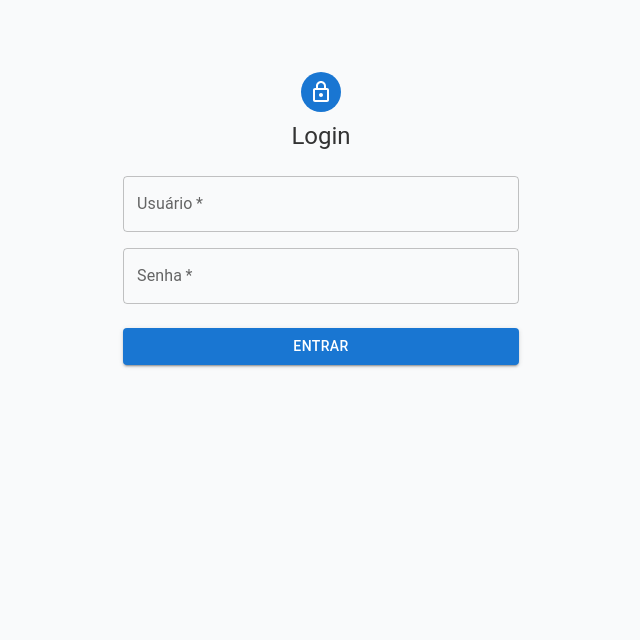
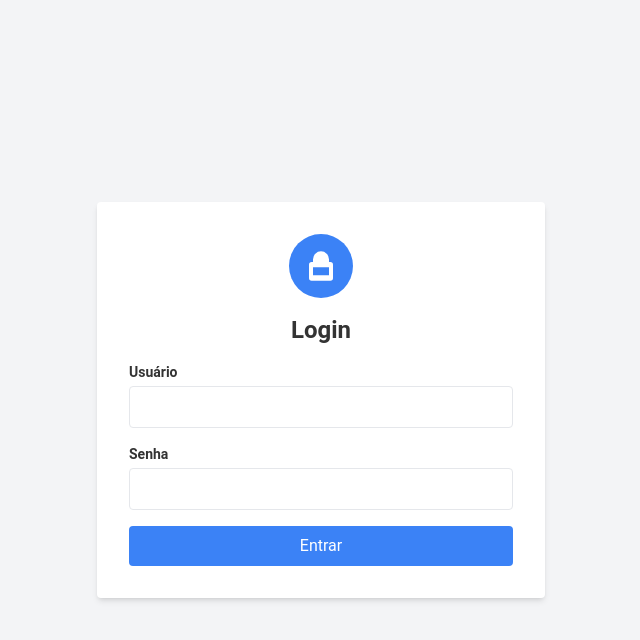
Before and after one commit to pedroferreiiraa/ActionsManager.FrontEnd, a React (Vite) app: page /login in a window 1280 px wide. Shown: the top 640 px of the page, without its empty margins (319-959 px from the left). Built offline with nearby package versions, Linux system fonts and the light colour scheme.

Commit message:
Finalizada feature de listagem de projetos

```diff
--- a/src/App.tsx
+++ b/src/App.tsx
@@ -5,7 +5,7 @@ import Navbar from './components/NavBar';
 import LoginPage from './pages/LoginPage';
 import HomePage from './pages/HomePage';
 import AddProject from './pages/AddProjectPage';
-
+import ListProjects from './pages/ListProjectsPage'
 
 // Layout para rotas que terão a Navbar
 const Layout: React.FC<{ children: ReactNode }> = ({ children }) => (
@@ -38,6 +38,14 @@ const App: React.FC = () => {
             </Layout>
           }
         />
+        <Route
+          path="/listar-projetos" // Adicione esta rota
+          element={
+            <Layout>
+              <ListProjects />
+            </Layout>
+          }
+        />
 
         {/* Corrigindo a rota de detalhes do projeto */}
 
--- a/src/components/NavBar.tsx
+++ b/src/components/NavBar.tsx
@@ -1,17 +1,18 @@
 import React from 'react';
 import 'tailwindcss/tailwind.css';
+import { useNavigate } from 'react-router-dom';
 
 type NavbarProps = object;
 
 const Navbar: React.FC<NavbarProps> = () => {
+  const navigate = useNavigate();
 
   return (
     <div>
 
       <nav className="bg-gray-800 text-white p-4 flex items-center">
         <div className="flex items-center container">
-
-          <span className="text-lg font-semibold">Sistema de gestão de ações</span>
+          <span onClick={() => navigate('/home')} className="text-lg font-semibold">Sistema de gestão de ações</span>
         </div>
       </nav>
 
--- a/src/pages/HomePage.tsx
+++ b/src/pages/HomePage.tsx
@@ -1,4 +1,3 @@
-/* eslint-disable @typescript-eslint/no-unused-vars */
 import React, { useEffect, useState } from 'react';
 import 'tailwindcss/tailwind.css';
 import { useNavigate } from 'react-router-dom';
@@ -30,6 +29,7 @@ const decodeJWT = (token: string) => {
     }).join(''));
 
     return JSON.parse(jsonPayload);
+    // eslint-disable-next-line @typescript-eslint/no-unused-vars
   } catch (e) {
     console.error('Invalid token');
     return null;
@@ -41,6 +41,7 @@ const Home = () => {
   const [projects, setProjects] = useState<Project[]>([]);
   const [users, setUsers] = useState<User[]>([]);
   const [actions, setActions] = useState<Action[]>([]);
+  // eslint-disable-next-line @typescript-eslint/no-unused-vars
   const [userId, setUserId] = useState<string | null>(null);
 
   useEffect(() => {
@@ -50,7 +51,7 @@ const Home = () => {
       setUserId(decoded?.['http://schemas.xmlsoap.org/ws/2005/05/identity/claims/nameidentifier'] || null);
     }
 
-    fetch('http://localhost:5168/api/projects', {
+    fetch('http://localhost:5168/api/projects?pageNumber=1&pageSize=5', {
       method: 'GET',
       headers: {
         'Content-Type': 'application/json',
@@ -64,7 +65,7 @@ const Home = () => {
         return response.json();
       })
       .then((data) => {
-        if (data?.isSuccess && Array.isArray(data.data)) {
+        if (data?.data && Array.isArray(data.data)) {
           setProjects(data.data);
         } else {
           console.error('Unexpected data format:', data);
@@ -112,7 +113,7 @@ const Home = () => {
         return response.json();
       })
       .then((data) => {
-        if (data?.isSuccess && Array.isArray(data.data)) {
+        if (data?.data && Array.isArray(data.data)) {
           setActions(data.data);
         } else {
           console.error('Unexpected data format:', data);
@@ -133,36 +134,6 @@ const Home = () => {
     return project ? project.title : 'Projeto Desconhecido';
   };
 
-  const addProject = () => {
-    if (!userId) return;
-
-    const projectData = {
-      title: 'Novo Projeto',
-      userId,
-    };
-
-    fetch('http://localhost:5168/api/projects', {
-      method: 'POST',
-      headers: {
-        'Content-Type': 'application/json',
-        Authorization: `Bearer ${localStorage.getItem('jwt')}`,
-      },
-      body: JSON.stringify(projectData),
-    })
-      .then((response) => {
-        if (!response.ok) {
-          throw new Error(`HTTP error! status: ${response.status}`);
-        }
-        return response.json();
-      })
-      .then((data) => {
-        console.log('Project added:', data);
-        setProjects((prevProjects) => [...prevProjects, data]);
-      })
-      .catch((error) => {
-        console.error('Error adding project:', error);
-      });
-  };
 
   return (
     <div className="p-4 md:p-6">
--- /dev/null
+++ b/src/pages/ListProjectsPage.tsx
@@ -0,0 +1,155 @@
+import React, { useEffect, useState } from 'react';
+import { useNavigate } from 'react-router-dom';
+import 'tailwindcss/tailwind.css';
+import { FaSearch } from 'react-icons/fa';
+
+interface Project {
+    id: string;
+    title: string;
+    projectNumber: number;
+    status: number;
+    originDate: string;
+}
+
+const ListProjects: React.FC = () => {
+    const [projects, setProjects] = useState<Project[]>([]);
+    const [loading, setLoading] = useState<boolean>(true);
+    const [error, setError] = useState<string>('');
+    const [searchTerm, setSearchTerm] = useState<string>('');
+    const [pageNumber, setPageNumber] = useState<number>(1);
+    const [totalPages, setTotalPages] = useState<number>(1);
+    const navigate = useNavigate();
+
+    useEffect(() => {
+        const fetchProjects = async () => {
+            try {
+                setLoading(true);
+                const response = await fetch(`http://localhost:5168/api/projects?search=${searchTerm}&pageNumber=${pageNumber}&pageSize=10`, {
+                    method: 'GET',
+                    headers: {
+                        'Content-Type': 'application/json',
+                        Authorization: `Bearer ${localStorage.getItem('token')}`,
+                    },
+                });
+
+                if (!response.ok) {
+                    throw new Error('Erro ao buscar os projetos.');
+                }
+
+                const data = await response.json();
+                setProjects(data.data || []);
+                setTotalPages(data.totalPages || 1);
+            } catch (error: any) {
+                setError(error.message);
+            } finally {
+                setLoading(false);
+            }
+        };
+
+        fetchProjects();
+    }, [searchTerm, pageNumber]);
+
+    const handleSearch = (e: React.FormEvent) => {
+        e.preventDefault();
+        setPageNumber(1);
+    };
+
+    const handlePreviousPage = () => {
+        if (pageNumber > 1) {
+            setPageNumber(pageNumber - 1);
+        }
+    };
+
+    const handleNextPage = () => {
+        if (pageNumber < totalPages) {
+            setPageNumber(pageNumber + 1);
+        }
+    };
+
+    return (
+        <div className="p-6 max-w-4xl mx-auto">
+            <div className="flex justify-start mb-4">
+                <button
+                    onClick={() => navigate("/adicionar-projeto")}
+                    className="bg-blue-500 text-white px-4 py-2 rounded hover:bg-blue-600 focus:outline-none"
+                >
+                    Adicionar Projeto
+                </button>
+            </div>
+            <form onSubmit={handleSearch} className="flex items-center mb-6">
+                <input
+                    type="text"
+                    value={searchTerm}
+                    onChange={(e) => setSearchTerm(e.target.value)}
+                    className="w-full p-2 border rounded focus:outline-none focus:ring-2 focus:ring-blue-500"
+                    placeholder="Buscar projetos..."
+                />
+                <button
+                    type="submit"
+                    className="ml-2 p-2 bg-blue-500 text-white rounded hover:bg-blue-600 focus:outline-none"
+                >
+                    <FaSearch />
+                </button>
+            </form>
+
+            {loading ? (
+                <div className="flex justify-center">
+                    <div className="w-8 h-8 border-4 border-blue-500 border-dotted rounded-full animate-spin"></div>
+                </div>
+            ) : error ? (
+                <div className="text-red-500">{error}</div>
+            ) : (
+                <div className="bg-white p-4 rounded shadow">
+                    <ul>
+                        {projects.length === 0 ? (
+                            <li className="text-gray-500">Nenhum projeto encontrado.</li>
+                        ) : (
+                            projects.map((project) => (
+                                <li
+                                    key={project.id}
+                                    className="py-2 border-b last:border-b-0"
+                                >
+                                    <div className="md:flex md:justify-between md:items-center">
+                                        <div>
+                                            <span className="font-bold">{project.title}</span> (#{project.projectNumber})
+                                        </div>
+                                        <button
+                                            onClick={() => navigate(`/projeto/${project.id}`)}
+                                            className="bg-blue-500 text-white px-4 py-2 rounded hover:bg-blue-600 focus:outline-none mt-2 md:mt-0 md:ml-4"
+                                        >
+                                            Ver Detalhes
+                                        </button>
+                                    </div>
+                                </li>
+                            ))
+                        )}
+                    </ul>
+
+                    <div className="flex justify-between items-center mt-4">
+                        <button
+                            onClick={handlePreviousPage}
+                            disabled={pageNumber === 1}
+                            className="bg-gray-300 text-gray-700 px-4 py-2 rounded disabled:opacity-50 focus:outline-none hover:bg-gray-400"
+                        >
+                            Página Anterior
+                        </button>
+                        <span className="text-sm">
+                            Página {pageNumber} de {totalPages}
+                        </span>
+                        <button
+                            onClick={handleNextPage}
+                            disabled={pageNumber === totalPages}
+                            className="bg-gray-300 text-gray-700 px-4 py-2 rounded disabled:opacity-50 focus:outline-none hover:bg-gray-400"
+                        >
+                            Próxima Página
+                        </button>
+                    </div>
+
+
+                </div>
+            )}
+        </div>
+    );
+};
+
+export default ListProjects;
--- a/src/pages/LoginPage.tsx
+++ b/src/pages/LoginPage.tsx
@@ -1,9 +1,6 @@
 import React, { useState } from 'react';
 import { useNavigate } from 'react-router-dom';
-import { TextField, Button, Typography, Box, Container, Alert, CircularProgress } from '@mui/material';
-import { LockOutlined } from '@mui/icons-material';
-import Avatar from '@mui/material/Avatar';
-import Grid from '@mui/material/Grid';
+import 'tailwindcss/tailwind.css';
 
 const Login: React.FC = () => {
   const [email, setEmail] = useState('');
@@ -34,6 +31,7 @@ const Login: React.FC = () => {
       // Armazena o token no localStorage (caso a API retorne um token)
       localStorage.setItem('token', data.token);
       navigate('/home'); // Redireciona para a Home
+      // eslint-disable-next-line @typescript-eslint/no-explicit-any
     } catch (error: any) {
       setError(error.message);
     } finally {
@@ -42,79 +40,66 @@ const Login: React.FC = () => {
   };
 
   return (
-    <Container component="main" maxWidth="xs">
-      <Box
-        sx={{
-          marginTop: 8,
-          display: 'flex',
-          flexDirection: 'column',
-          alignItems: 'center',
-        }}
+    <div className="flex items-center justify-center min-h-screen bg-gray-100">
+      <div className="bg-white p-8 rounded shadow-md w-full max-w-md">
+        <div className="flex flex-col items-center mb-4">
+          <div className="bg-blue-500 rounded-full w-16 h-16 flex items-center justify-center mb-4">
+            <svg
+              className="w-8 h-8 text-white"
+              xmlns="http://www.w3.org/2000/svg"
+              fill="currentColor"
+              viewBox="0 0 24 24"
+              stroke="currentColor"
+              strokeWidth="2"
             >
-        {/* Avatar Icon for Login */}
-        <Avatar sx={{ m: 1, bgcolor: 'primary.main' }}>
-          <LockOutlined />
-        </Avatar>
-        <Typography component="h1" variant="h5">
-          Login
-        </Typography>
-        {error && (
-          <Alert severity="error" sx={{ width: '100%', mt: 2 }}>
-            {error}
-          </Alert>
-        )}
+              <path d="M12 2C9.243 2 7 4.243 7 7v3H5a1 1 0 00-1 1v10a1 1 0 001 1h14a1 1 0 001-1V11a1 1 0 00-1-1h-2V7c0-2.757-2.243-5-5-5zm-1 7V7a1 1 0 012 0v2h-2zm8 11H5V12h14v8z" />
+            </svg>
+          </div>
+          <h2 className="text-2xl font-bold">Login</h2>
+        </div>
+        {error && <div className="text-red-500 mb-4">{error}</div>}
         {loading ? (
-          // Skeleton Loader while logging in
-          <Box sx={{ display: 'flex', justifyContent: 'center', mt: 3 }}>
-            <CircularProgress />
-          </Box>
+          <div className="flex justify-center mt-4">
+            <div className="w-8 h-8 border-4 border-blue-500 border-dotted rounded-full animate-spin"></div>
+          </div>
         ) : (
-          // Login Form
-          <Box component="form" onSubmit={handleLogin} sx={{ mt: 3 }}>
-            <Grid container spacing={2}>
-              <Grid item xs={12}>
-                {/* Email Input */}
-                <TextField
-                  required
-                  fullWidth
+          <form onSubmit={handleLogin} className="space-y-4">
+            <div>
+              <label htmlFor="email" className="block text-sm font-bold mb-1">
+                Usuário
+              </label>
+              <input
                 id="email"
-                  label="Usuário"
-                  name="email"
-                  autoComplete="email"
-                  variant="outlined"
+                type="text"
                 value={email}
                 onChange={(e) => setEmail(e.target.value)}
+                className="w-full p-2 border rounded focus:outline-none focus:ring-2 focus:ring-blue-500"
+                required
               />
-              </Grid>
-              <Grid item xs={12}>
-                {/* Password Input */}
-                <TextField
-                  required
-                  fullWidth
-                  name="password"
-                  label="Senha"
+            </div>
+            <div>
+              <label htmlFor="password" className="block text-sm font-bold mb-1">
+                Senha
+              </label>
+              <input
+                id="password"
                 type="password"
-                  id="password"
-                  autoComplete="current-password"
-                  variant="outlined"
                 value={password}
                 onChange={(e) => setPassword(e.target.value)}
+                className="w-full p-2 border rounded focus:outline-none focus:ring-2 focus:ring-blue-500"
+                required
               />
-              </Grid>
-            </Grid>
-            {/* Submit Button */}
-            <Button
+            </div>
+            <button
               type="submit"
-              fullWidth
-              variant="contained"
-              sx={{ mt: 3, mb: 2 }}
+              className="w-full bg-blue-500 text-white py-2 rounded hover:bg-blue-600 focus:outline-none"
             >
               Entrar
-            </Button>
-          </Box>
+            </button>
+          </form>
         )}
-      </Box>
-    </Container>
+      </div>
+    </div>
   );
 };
 
```
Also changed, not shown: src/pages/AddProjectPage.tsx (+28 -16 lines). Lines whose indentation alone changed are shown as unchanged.
